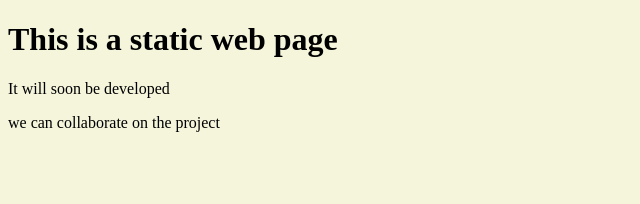
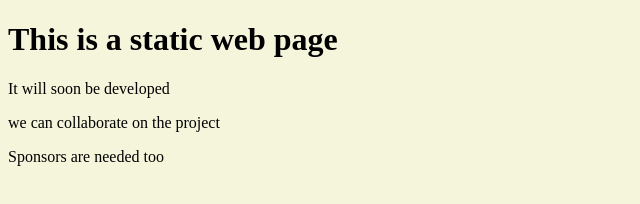
Before and after one commit to oosyta/code-script, a plain HTML site: page index.html in a window 1280 px wide. Shown: the whole page, without its empty margins (0-640 px from the left). Drawn offline with Linux system fonts and the light colour scheme.

Commit message:
added a new paragraph

```diff
--- a/index.html
+++ b/index.html
@@ -1,3 +1,4 @@
+
 <!DOCTYPE html>
 <html lang="en">
 <head>
@@ -12,5 +13,6 @@
     <h1>This is a static web page</h1>
     <p>It will soon be developed</p>
     <p> we can collaborate on the project</p>
+    <p> Sponsors are needed too </p>
 </body>
 </html>
```
